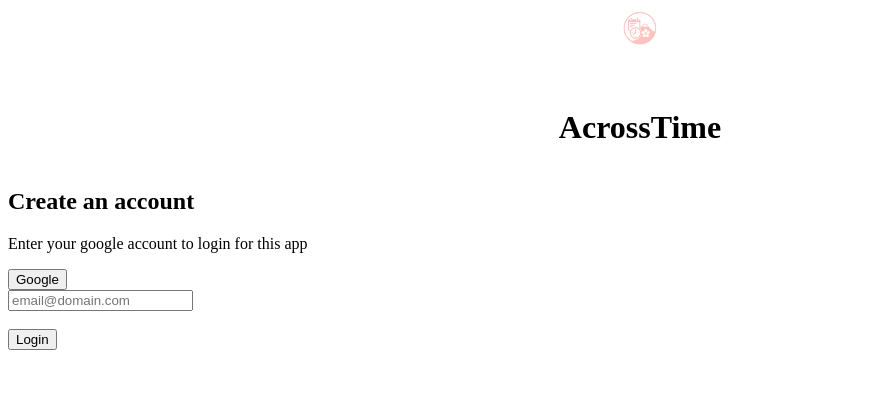
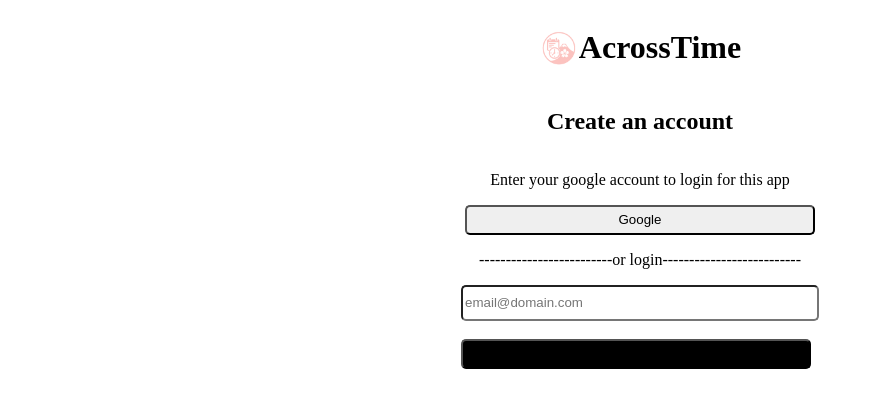
Before and after one commit to aiyoshida/ProjectLab-meeting-app, a React (Create React App) app in the folder my-react-app/: page /register in a window 1280 px wide. Shown: the top 408 px of the page, without its empty margins (0-874 px from the left). Built offline with nearby package versions, Linux system fonts and the light colour scheme; a web font is replaced by a local one.

Commit message:
small UI adjustment and API implement starts

```diff
--- a/my-react-app/src/pages/Register.css
+++ b/my-react-app/src/pages/Register.css
@@ -1,11 +1,12 @@
 @import url('https://fonts.googleapis.com/css2?family=Italiana&display=swap');
 
+.register-all{
+     display:flex;
+     align-items: center;
+     flex-direction: column;
+}
 
-body{
-     textAlign: center;
-     marginTop: 40px
-}
-.brand-name{
+.register-brand-name{
      font-family: italiana;
 }
 
@@ -13,8 +14,27 @@ body{
      width:40px;
 }
 
-.brand-row{
+.register-brand-row{
      /*こうやって2つのものをまとめる*/
      display:flex;
      align-items: center;
 }
+
+.register-google-button{
+     width:350px;
+     height: 30px;
+     border-radius: 5px;
+}
+
+.register-login{
+     width:350px;
+     height: 30px;
+     border-radius: 5px;
+     background-color: black;
+}
+
+.register-email{
+     width:350px;
+     height: 30px;
+     border-radius: 5px;
+}
--- a/my-react-app/src/pages/Register.jsx
+++ b/my-react-app/src/pages/Register.jsx
@@ -12,28 +12,30 @@ export default function Register(){
 
      return(
           <div>
-                <div>
-                  <div className="brand-row">
+                <div className="register-all">
+                  <div className="register-brand-row">
                     <img src={icon} alt="icon" className="register-icon"/>
-                    <h1 className="brand-name">AcrossTime</h1>
+                    <h1 className="register-brand-name">AcrossTime</h1>
                   </div>
                   <h2>Create an account</h2>
                   <p>Enter your google account to login for this app</p>
-                  <button className="google-button">Google</button>
+                  <button className="register-google-button">Google</button>
+                  <p>-------------------------or login--------------------------</p>
 
                   <form onSubmit={handleSubmit}>
                     <input
+                      className="register-email"
                       type="text"
                       placeholder= "email@domain.com"
                       value={name}
                       onChange={(e) => setName(e.target.value)}
                     />
                     <br /><br />
-                    <button type="submit">Login</button>
+                    <button className="register-login" type="submit">Login</button>
                   </form>
-                  </div>
+                </div>
 
-              </div>
+          </div>
 
      )
 }
--- a/my-react-app/src/pages/Setting.css
+++ b/my-react-app/src/pages/Setting.css
@@ -2,10 +2,11 @@
 @import url('https://fonts.googleapis.com/css2?family=Italiana&display=swap');
 
 
-.brand-row{
+.setting-brand-row{
      display:flex;
-     flex-direction: column !important;
+     flex-direction: column;
      gap:40px;
+     align-items: center;
 
 }
 .settings-header{
--- a/my-react-app/src/pages/Setting.jsx
+++ b/my-react-app/src/pages/Setting.jsx
@@ -11,11 +11,11 @@ export default function Setting() {
 
      return (
           <div>
-               <div className="brand-row">
+               <div className="setting-brand-row">
                     <div className="settings-header">
                          <img src={icon} alt="icon" className="icon" />
                          <h1 className="settings-brand">AcrossTime</h1>
-                         <button className="settings-close">✕</button>
+                         <button className="settings-close" onClick={goToHomePage}>✕</button>
                     </div>
 
                     <form className="settings-form">
@@ -24,10 +24,16 @@ export default function Setting() {
                               <input type="text" placeholder="Your name" className="settings-input" />
                          </label>
 
+                         {/*will implement all of timezone by using "moment-timezone" library in the future*/}
                          <label className="settings-label">
                               Time Zone
                               <select className="settings-select">
                                    <option>Choose your timezone</option>
+                                   <option value="Asia/Tokyo">Asia/Tokyo</option>
+                                   <option value="Europe/Budapest">Europe/Budapest</option>
+                                   <option value="Asia/Amman">Asia/Amman</option>
+                                   <option value="Asia/Baku">Asia/Baku</option>
+                                   <option value="America/Toronto">America/Toronto</option>
                               </select>
                          </label>
 
```
Also changed, not shown: 1 other file (tests, documents, lock files or other folders).
